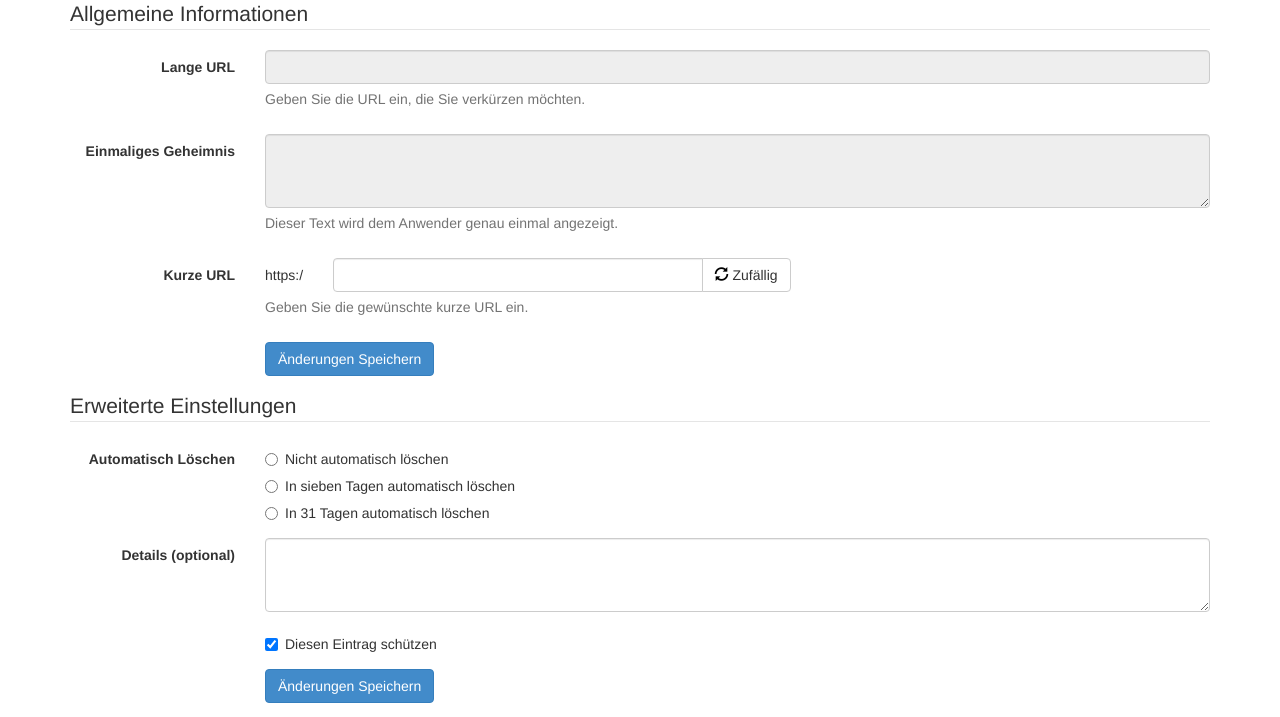
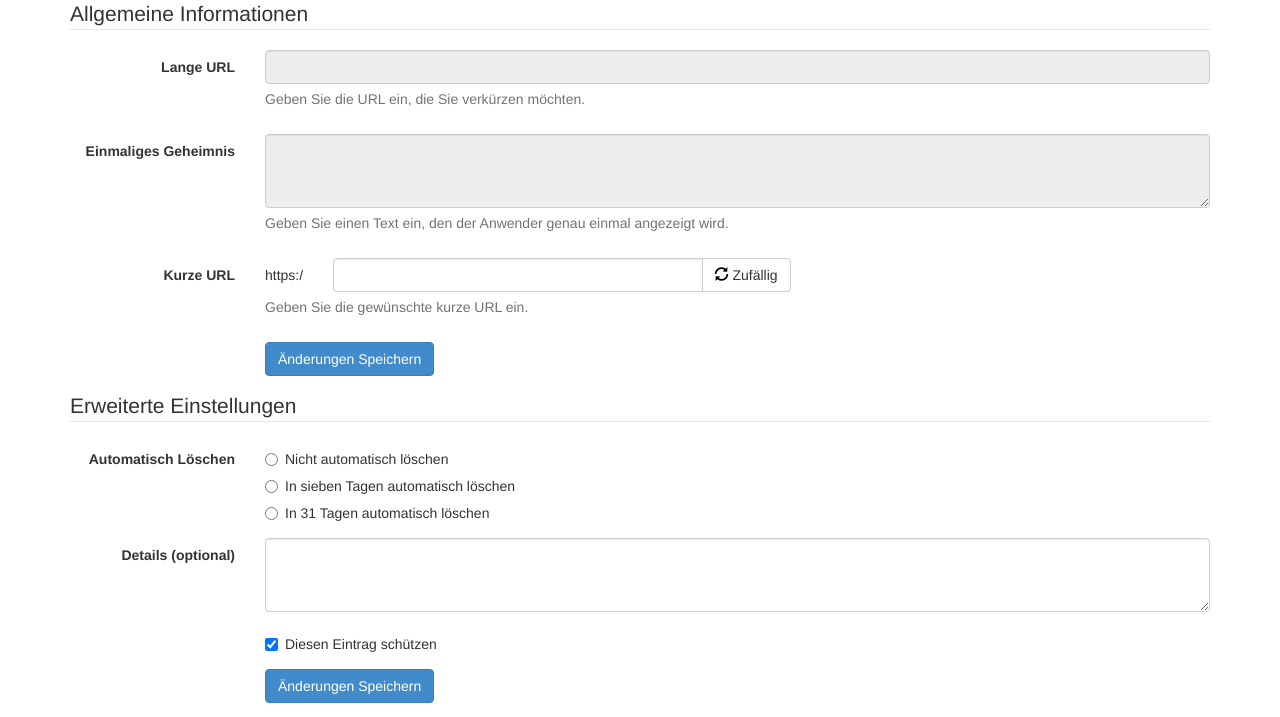
Before and after one commit to DtNetsolution/URL-Shortener, a PHP site: template templates/urlCreate.php in a window 1280 px wide. Shown: the part 73-790 px from the top of the page. Run offline with PHP 8.4, Linux system fonts and the light colour scheme; the template is opened without the code that fills it, so the values that code supplies are empty; some libraries are stand-ins or nearby versions.

Commit message:
Update text

```diff
--- a/templates/urlCreate.php
+++ b/templates/urlCreate.php
@@ -24,7 +24,7 @@
 
             <div class="col-lg-10">
                 <textarea id="secret" name="secret" rows="3" class="form-control"<?php if ($this->longUrl) echo ' disabled' ?>><?php echo $this->secret; ?></textarea>
-                <div class="help-block">Dieser Text wird dem Anwender genau einmal angezeigt.</div>
+                <div class="help-block">Geben Sie einen Text ein, den der Anwender genau einmal angezeigt wird.</div>
             </div>
         </div>
 		<div class="form-group<?php if ($this->error['field'] == 'shortUrl') echo ' has-error' ?>">
```
